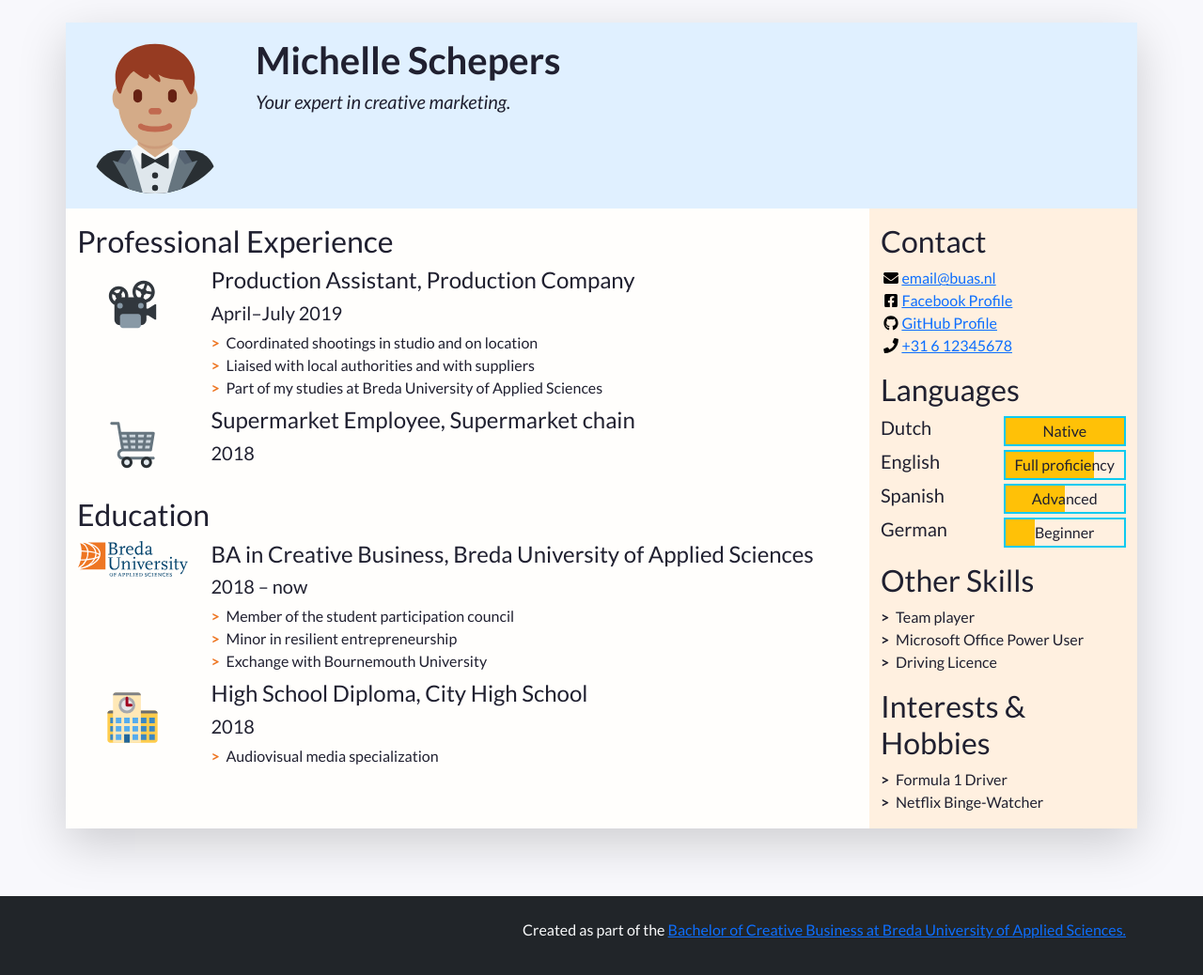
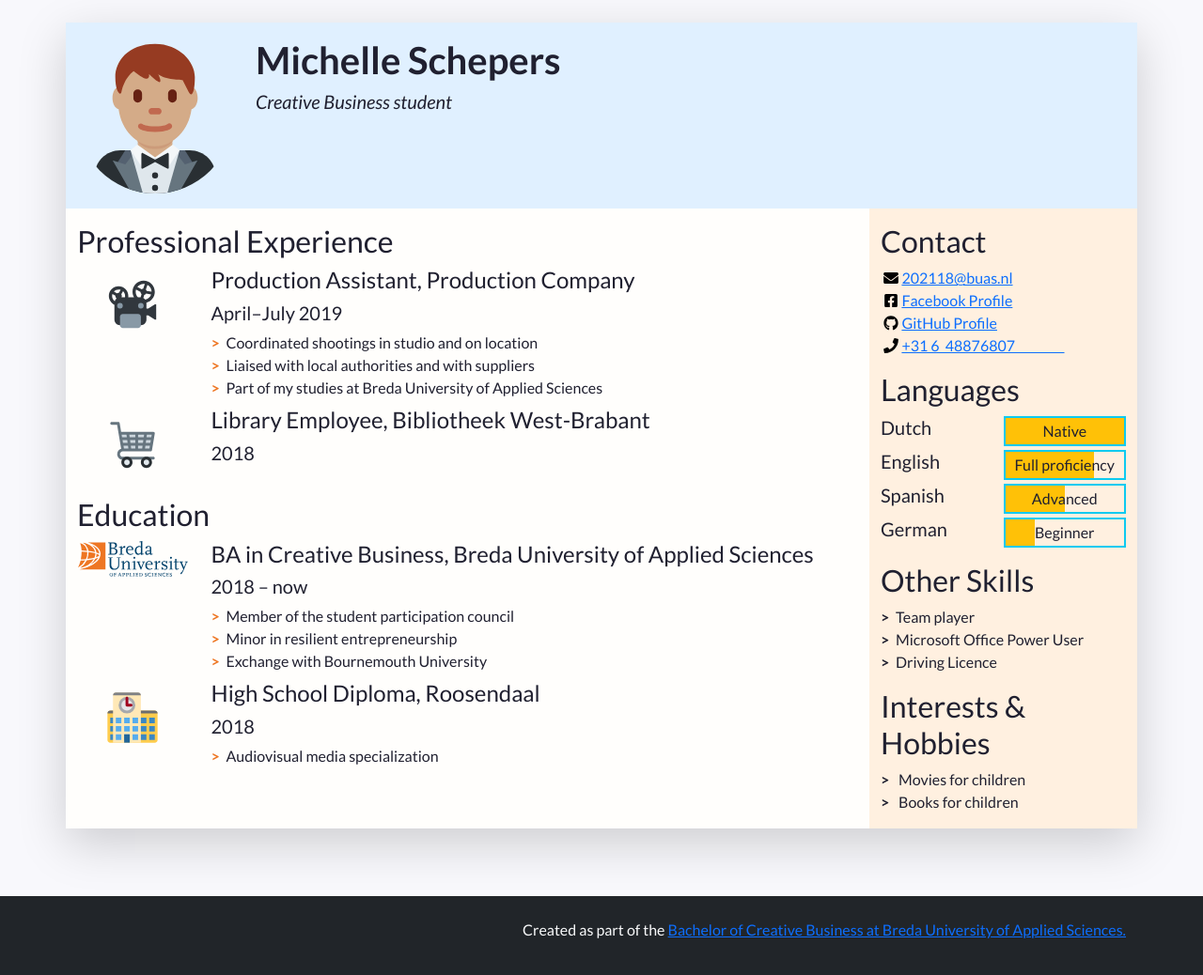
Before and after one commit to MichelleSchepers/RNMichelle, a plain HTML site: page index.html in a window 1280 px wide. Shown: the whole page at 94% size. Drawn offline with nearby package versions, Linux system fonts and the light colour scheme.

Commit message:
edit resume 1

```diff
--- a/index.html
+++ b/index.html
@@ -55,7 +55,7 @@
         -->
         <div class="col-12 col-sm-8 col-md-9 col-lg-10 my-3 header-content">
           <h1 class="fw-bolder">Michelle Schepers&nbsp;</h1>
-          <h5 class="fst-italic tagline">Your expert in creative marketing.</h5>
+          <h5 class="fst-italic tagline">Creative Business student</h5>
         </div>
       </header>
 
@@ -107,7 +107,7 @@
                   <img class="biography-logo mw-100 d-block mx-auto" src="images/employers/trolley.svg" alt="Company logo" width="80">
                 </div>
                 <div class="biography-contents col-9 col-sm-10 col-md-9 col-lg-10">
-                  <h4>Supermarket Employee, Supermarket chain</h4>
+                  <h4>Library Employee, Bibliotheek West-Brabant</h4>
                   <h5>2018</h5>
                   <!-- This entry doesn't have a list of achievements, but you can copy-paste the one from above -->
                 </div>
@@ -145,7 +145,7 @@
                   <img class="biography-logo mw-100 d-block mx-auto" src="images/schools/school.svg" alt="School logo" width="80">
                 </div>
                 <div class="biography-contents col-9 col-sm-10 col-md-9 col-lg-10">
-                  <h4>High School Diploma, City High School</h4>
+                  <h4>High School Diploma, Roosendaal</h4>
                   <h5>2018</h5>
                   <ul class="biography-details list-unstyled">
                     <li>Audiovisual media specialization</li>
@@ -179,8 +179,8 @@
               <li class="contact-item">
                 <a class="d-flex align-items-center" href="mailto:email@buas.nl" target="_blank">
                   <img class="contact-icon" src="images/icons/envelope.svg" alt="Email">
-                  email@buas.nl
-                </a>
+                202118@buas.nl
+              </a>
               </li>
               <li class="contact-item">
                 <a class="d-flex align-items-center" href="https://facebook.com/" target="_blank">
@@ -197,8 +197,7 @@
               <li class="contact-item">
                 <a class="d-flex align-items-center" href="tel:+31612345678" target="_blank">
                   <img class="contact-icon" src="images/icons/phone.svg" alt="Mobile Phone">
-                  +31 6 12345678
-                </a>
+                +31 6&nbsp; 48876807&nbsp; &nbsp; &nbsp; &nbsp; &nbsp; &nbsp; &nbsp; &nbsp; &nbsp; </a>
               </li>
             </ul>
           </section>
@@ -260,8 +259,8 @@
           <section class="my-3 aside-section">
             <h2>Interests &amp; Hobbies</h2>
             <ul class="skill-list list-unstyled">
-              <li class="skill-item">Formula 1 Driver</li>
-              <li class="skill-item">Netflix Binge-Watcher</li>
+              <li class="skill-item">&nbsp;Movies for children&nbsp;&nbsp;&nbsp;</li>
+              <li class="skill-item">&nbsp;Books for children&nbsp;</li>
             </ul>
           </section>
 
```
